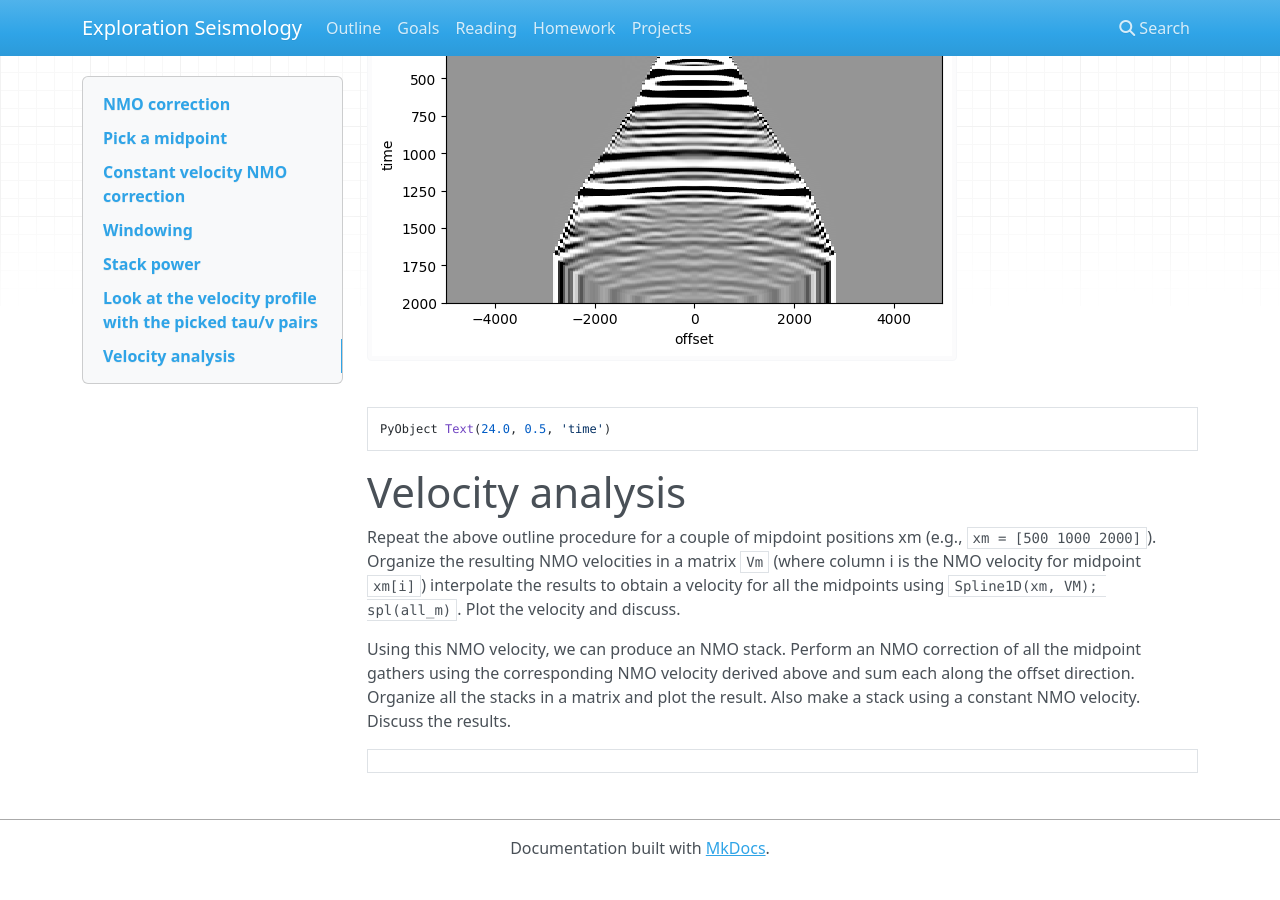
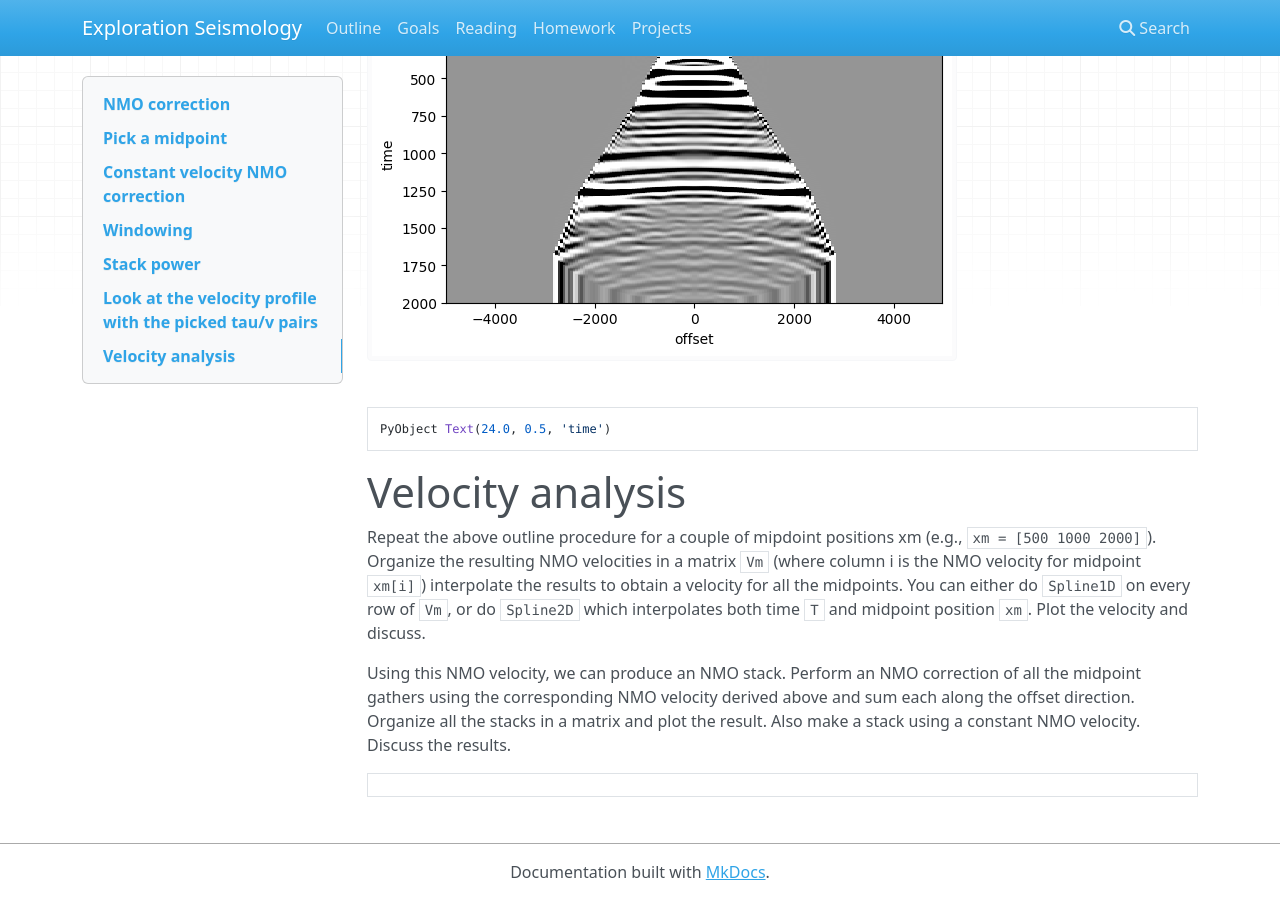
Before and after one commit to flexie/eas-4803-8803-ccs, an MkDocs documentation site: the page built from docs/Assignments/Exercise2.md, in a window 1280 px wide and 900 px high, scrolled down 7331 px. Built offline with MkDocs 1.6.1, drawn with Linux system fonts in a browser that asks for light colours; nearby versions of some CDN libraries; old or Windows-style settings are respelled for this version of MkDocs; before the commit the page ends 8207 px from its top, so only the background shows below that.

Commit message:
update exercise 2 to clarify how to do splines

```diff
--- a/docs/Assignments/Exercise2.md
+++ b/docs/Assignments/Exercise2.md
@@ -345,7 +345,7 @@ ylabel("time")
 
 # Velocity analysis
 
-Repeat the above outline procedure for a couple of mipdoint positions xm (e.g., `xm = [500 1000 2000]`). Organize the resulting NMO velocities in a matrix `Vm` (where column i is the NMO velocity for midpoint `xm[i]`) interpolate the results to obtain a velocity for all the midpoints using `Spline1D(xm, VM); spl(all_m)`. Plot the velocity and discuss.
+Repeat the above outline procedure for a couple of mipdoint positions xm (e.g., `xm = [500 1000 2000]`). Organize the resulting NMO velocities in a matrix `Vm` (where column i is the NMO velocity for midpoint `xm[i]`) interpolate the results to obtain a velocity for all the midpoints. You can either do `Spline1D` on every row of `Vm`, or do `Spline2D` which interpolates both time `T` and midpoint position `xm`. Plot the velocity and discuss.
 
 Using this NMO velocity, we can produce an NMO stack. Perform an NMO correction of all the midpoint gathers using the corresponding NMO velocity derived above and sum each along the offset direction. Organize all the stacks in a matrix and plot the result. Also make a stack using a constant NMO velocity. Discuss the results.
 
```
